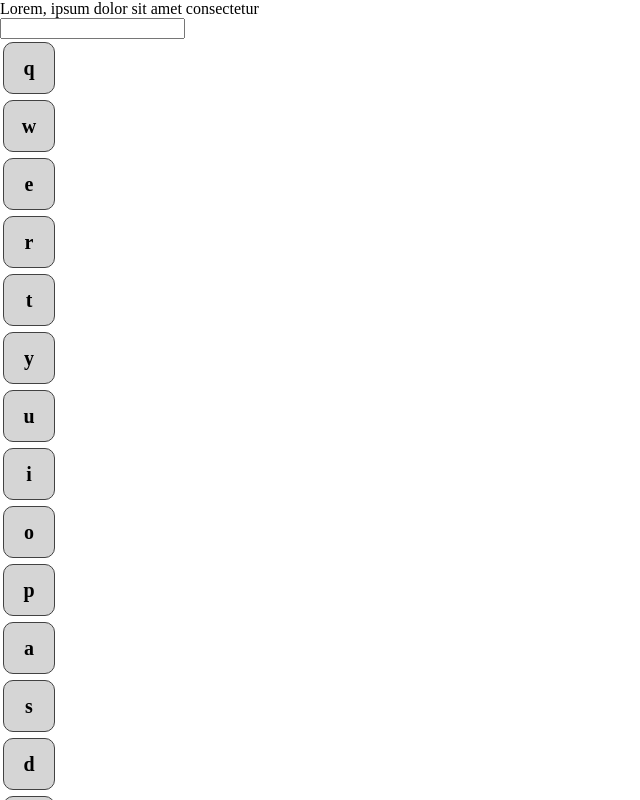
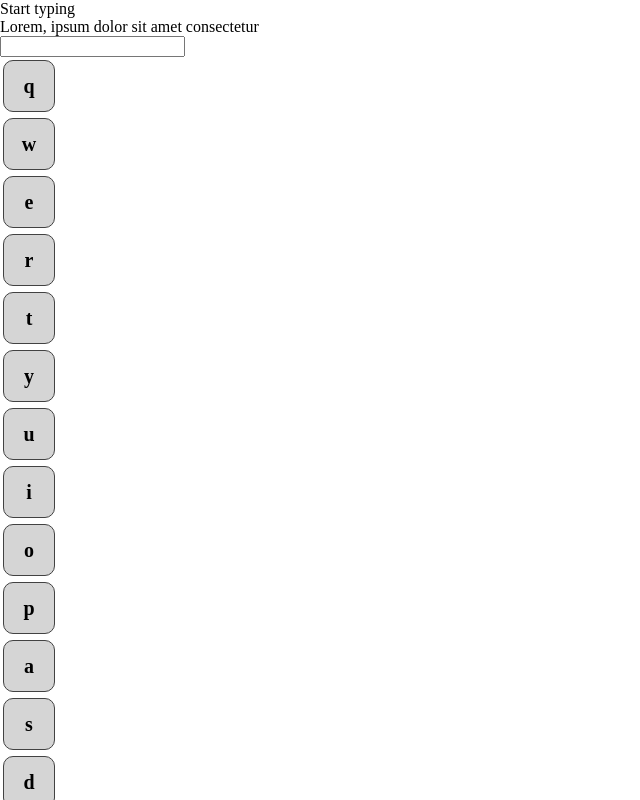
Before and after one commit to 0adanbro0/-print-speed, a React (Vite) app: page / in a window 1280 px wide. Shown: the top 800 px of the page, without its empty margins (0-640 px from the left). Built offline with nearby package versions, Linux system fonts and the light colour scheme.

Commit message:
feat: add timer logic and timer component

```diff
--- a/src/SetTimer/setTimer.tsx
+++ /dev/null
@@ -1,6 +0,0 @@
-function SetTimer (deadline:number, StartTime:number){
-    if(Date.now()/1000 - StartTime >= deadline) console.log('true');
-    else return console.log(Date.now()/1000 - StartTime);
-}
-
-export default SetTimer;
--- a/src/components/App.tsx
+++ b/src/components/App.tsx
@@ -1,10 +1,12 @@
 import EKeyboard from "./EKeyboard"
 import Input from "./Input"
+import Timer from "./Timer"
 
 import { useEffect, useState } from 'react';
 
-import SetTimer from "../SetTimer/setTimer";
+import SetTimer from "../utils/SetTimer/setTimer";
 import string_default_text from '../data/database'
+
 
 const App = () => {
     const eKeys:string[] = ['q', 'w', 'e', 'r', 't', 'y', 'u', 'i', 'o', 'p', 'a' , 's' , 'd', 'f', 'g', 'h', 'j', 'k', 'l', 'z', 'x', 'c', 'v', 'b', 'n', 'm', ',', ' '];
@@ -20,13 +22,34 @@ const App = () => {
                                                                                             status: 'outcoming'
                                                                                         })));
     const [currentIndex, SetCurrentIndex] = useState<number>(0);
-    //const [StartTime, setStartTime] = useState<number>(Date.now()/1000);
+    const [startTime, setStartTime] = useState<number>(0);
+    const [timePassedView, setTimePassedView] = useState<number>(0);
+
     useEffect(() => {
+        const timer = setInterval(()=>{
+            if(currentIndex){
+                const timePassed:number = SetTimer(0, startTime)!;
+                setTimePassedView(timePassed);
+            }
+            else if(!currentIndex){
+                const timePassed:number = 0;
+                setTimePassedView(timePassed);
+            }
+        }, 1000)
+
+        return () => clearInterval(timer);
+    }, [startTime])
+
+    useEffect(() => {
+
         const handleKeyDown = ((e: KeyboardEvent)=>{
             if(e.key.length > 1) return;
             if (currentIndex >= arrayCharNodes.length) return;
 
-            //SetTimer(10, StartTime);
+            if(!currentIndex) {
+                const timeStarted = Date.now()/1000
+                setStartTime(timeStarted);
+            }
 
             //filter elements and rewrite its status, also remove old status
             const NewArrayEKeys = eKeysStatusContent.map(element => {
@@ -69,6 +92,7 @@ const App = () => {
 
     return (
         <>
+        <Timer content={timePassedView || 0}></Timer>
         <div className="interactive_text_place">
             {arrayCharNodes.map((element, index) => (
                 <span key={index} className={`char ${element.status}`}>{element.char}</span>
--- a/src/components/EKeyboard.tsx
+++ b/src/components/EKeyboard.tsx
@@ -1,9 +1,9 @@
-interface InputProps {
+interface KeyBoardProps {
     Content?: string;   // может быть строкой или undefined
     ClassName?: string; // может быть строкой или undefined
 }
 
-const EKeyboard = ({ClassName = '', Content = ''}: InputProps) => {
+const EKeyboard = ({ClassName = '', Content = ''}: KeyBoardProps) => {
     return (
         <p className={ClassName}>{Content}</p>
     )
--- /dev/null
+++ b/src/components/Timer.tsx
@@ -0,0 +1,11 @@
+interface TimerProps{
+    content:number
+}
+
+const Timer = ({content} : TimerProps) =>{
+    if(!content) return(<h1 className="timer">Start typing</h1>);
+
+    else return(<h1 className="timer">{content}</h1>);
+}
+
+export default Timer;
--- /dev/null
+++ b/src/utils/SetTimer/setTimer.ts
@@ -0,0 +1,8 @@
+function SetTimer (deadline:number, StartTime:number){
+    const result:number = Math.floor(Date.now()/1000 - StartTime);
+
+    if(!deadline) return Number(result);
+    else if(Date.now()/1000 - StartTime >= deadline) return 0;
+}
+
+export default SetTimer;
```
Also changed, not shown: src/utils/getRandom/getRandomInt.ts (renamed from src/getRandom/getRandomInt.ts).
